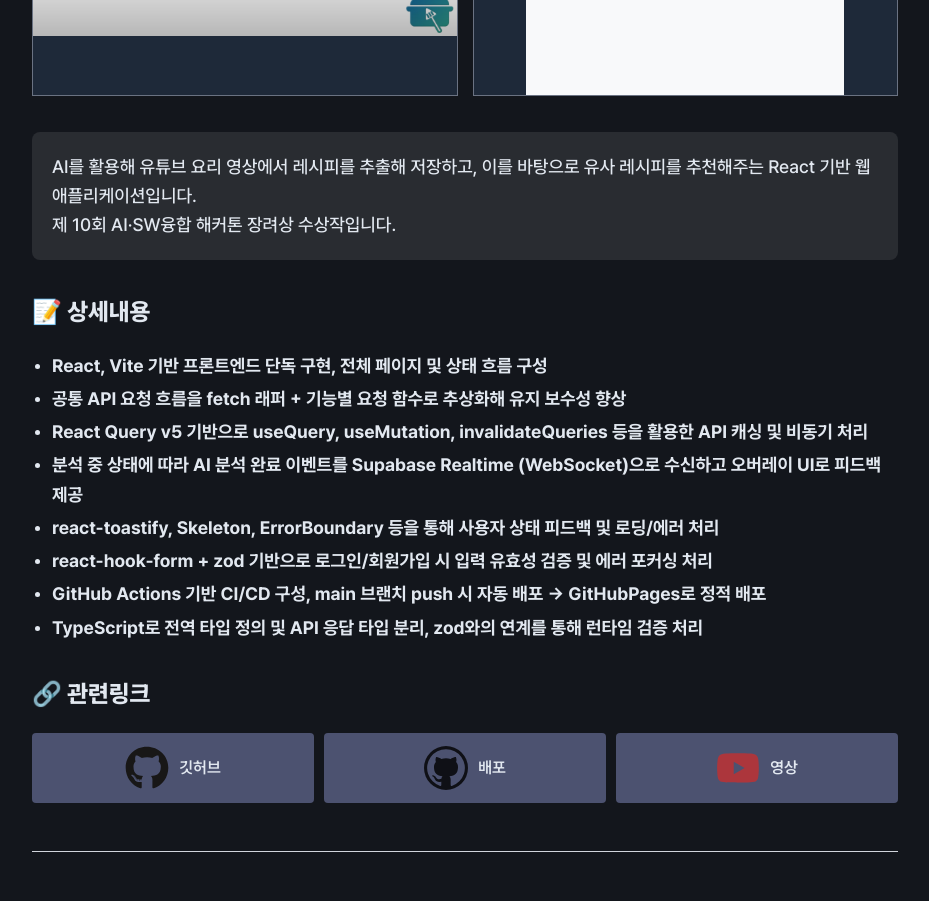
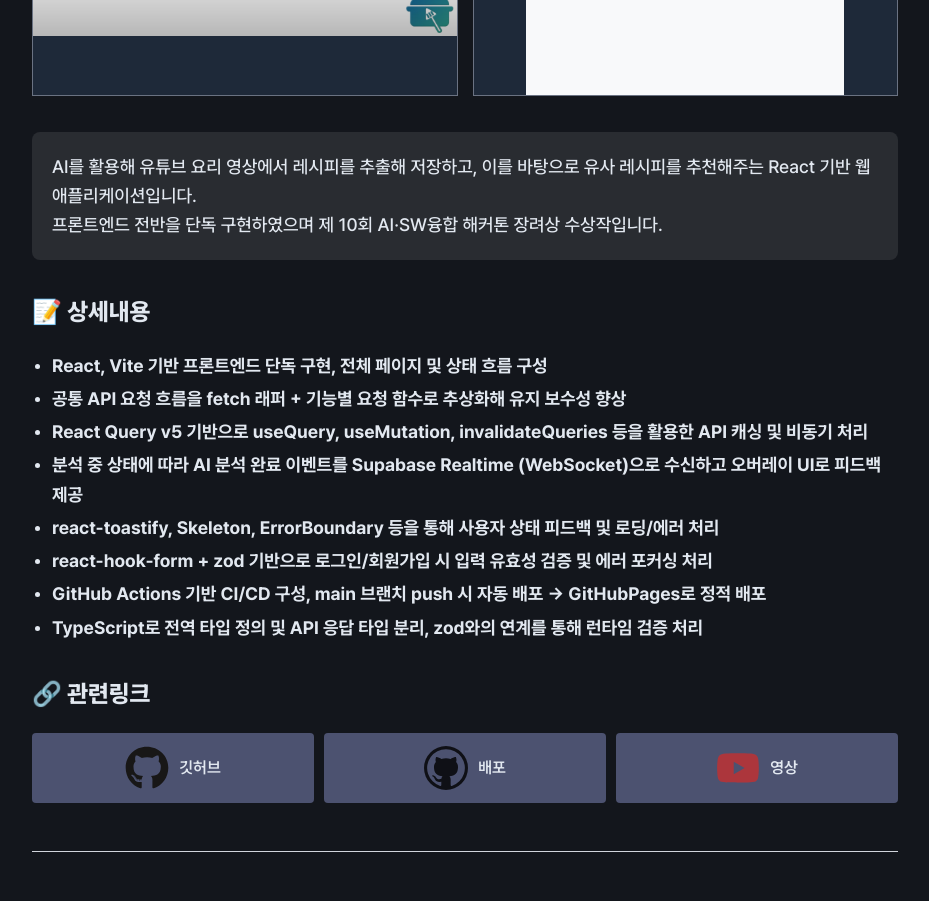
Before and after one commit to sanghyeonLee2/sanghyeon.dev, a Next.js app: page / in a window 1280 px wide. Shown: the part 1660-2561 px from the top of the page, without its empty margins (175-1104 px from the left). Built offline with nearby package versions, Linux system fonts and the light colour scheme; a web font is replaced by a local one.

Commit message:
refactor: 프로젝트 설명 구체적으로 수정

```diff
--- a/src/components/section/Projects/constants.tsx
+++ b/src/components/section/Projects/constants.tsx
@@ -23,7 +23,7 @@ export const PROJECT: ProjectsType = {
       imgs: recipickImages,
       techStack: ['react', 'tailwind', 'typescript', 'vercel', 'notion'],
       description:
-        'AI를 활용해 유튜브 요리 영상에서 레시피를 추출해 저장하고, 이를 바탕으로 유사 레시피를 추천해주는 React 기반 웹 애플리케이션입니다.\n제 10회 AI·SW융합 해커톤 장려상 수상작입니다.',
+        'AI를 활용해 유튜브 요리 영상에서 레시피를 추출해 저장하고, 이를 바탕으로 유사 레시피를 추천해주는 React 기반 웹 애플리케이션입니다.\n프론트엔드 전반을 단독 구현하였으며 제 10회 AI·SW융합 해커톤 장려상 수상작입니다.',
       details: [
         'React, Vite 기반 프론트엔드 단독 구현, 전체 페이지 및 상태 흐름 구성',
         '공통 API 요청 흐름을 fetch 래퍼 + 기능별 요청 함수로 추상화해 유지 보수성 향상',
```
